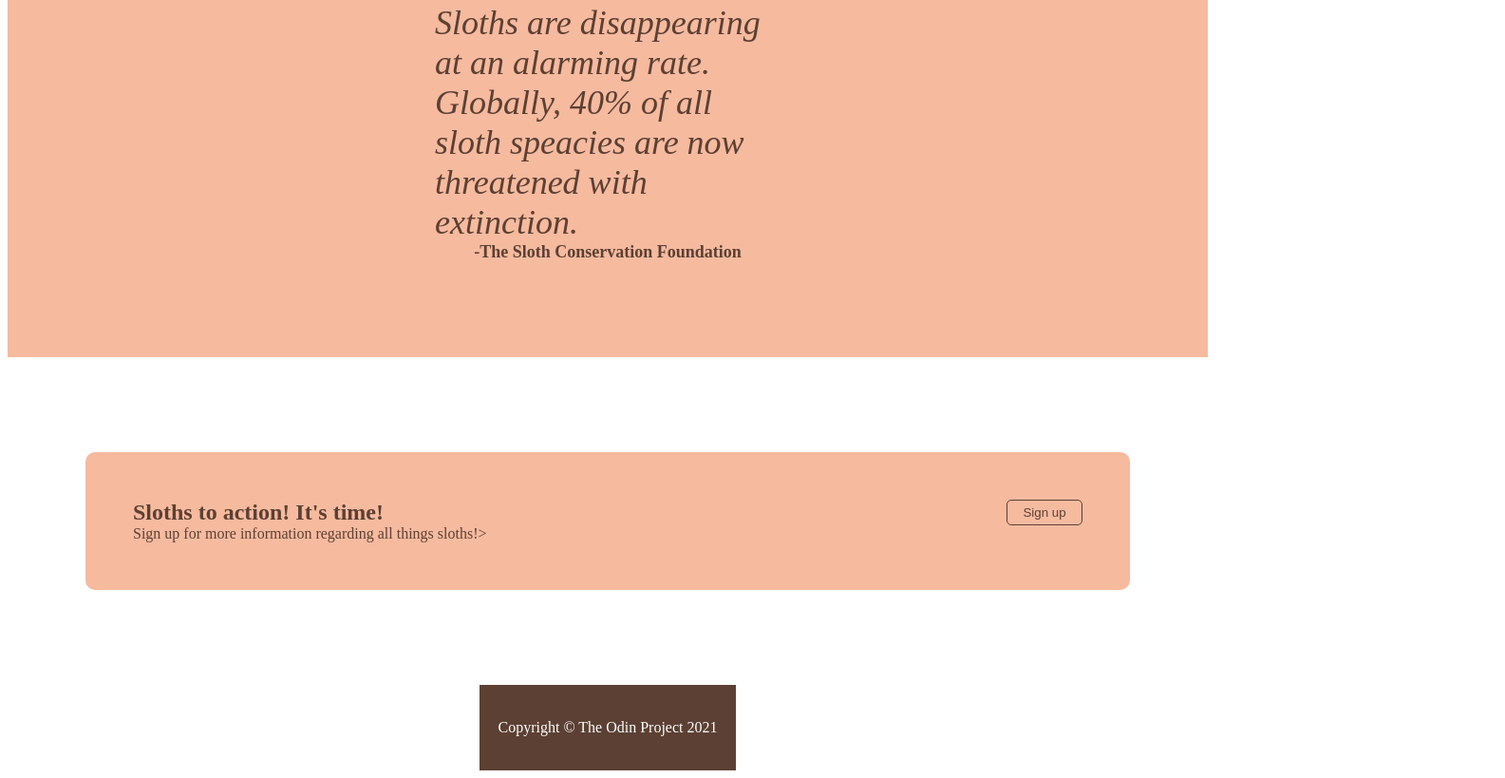
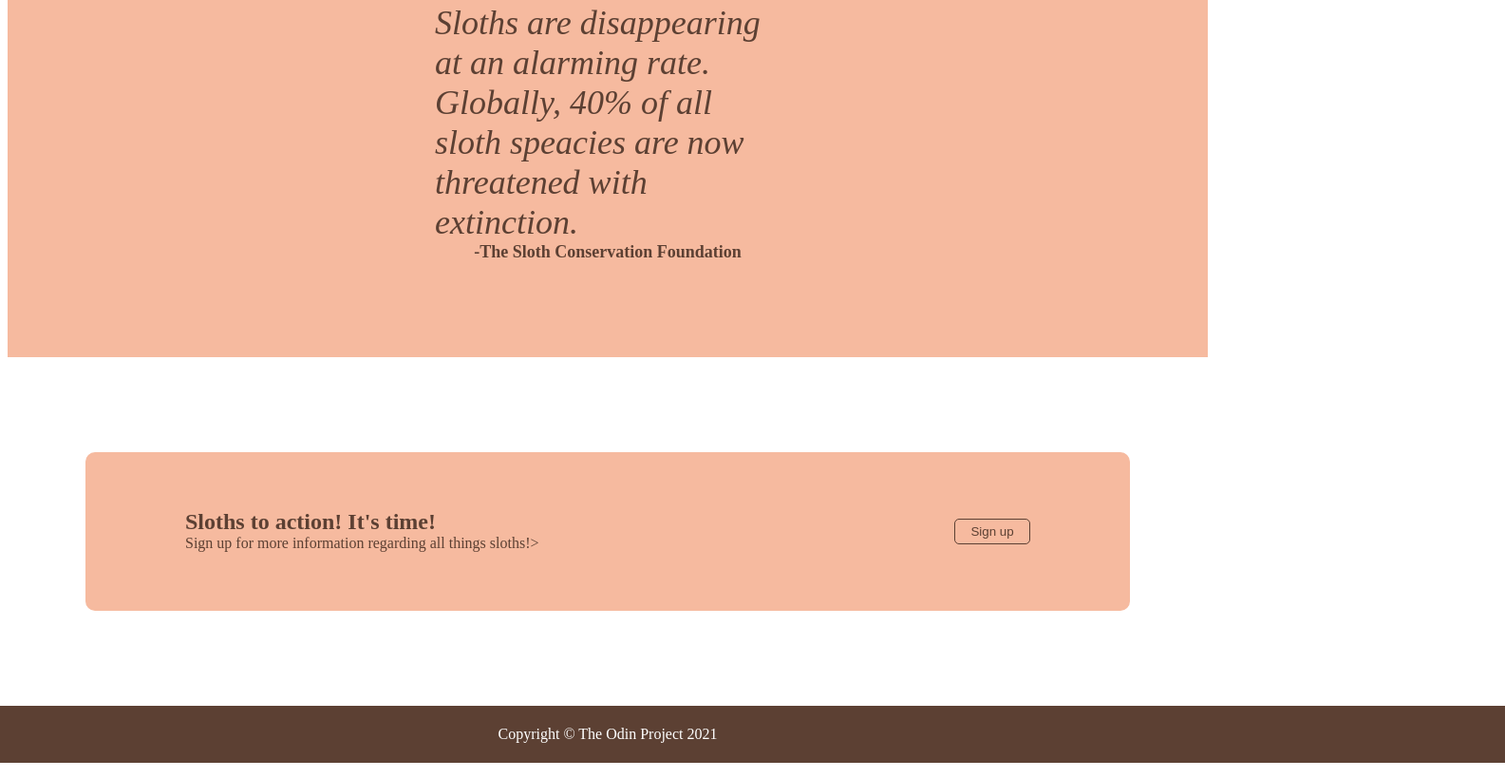
Before and after one commit to estrobabe/odin-landing-page, a plain HTML site: page index.html in a window 1280 px wide. Shown: the part 900-1719 px from the top of the page at 95% size, 1585 px wide, since content can reach past the window. Drawn offline with Linux system fonts and the light colour scheme.

Commit message:
Add styling for call to action and footer sections

```diff
--- a/styles.css
+++ b/styles.css
@@ -180,13 +180,16 @@ button {
     display: flex;
     flex-direction: row;
     justify-content: space-between;
-    margin: 100px 20px;
+    margin: 100px 0;
+
 
 
 }
 
 .call-to-action-left {
     color: #5c4033;
+    padding: 10px 5px;
+    margin-left: 50px;
 
 
 }
@@ -194,12 +197,27 @@ button {
 .call {
     font-size: 24px;
     font-weight: 900;
+
 }
 
+.p {
+    margin: 0;
+    padding: 0;
+
+}
+
+.call-to-action-right {
+    width: 80px;
+    padding: 20px 5px;
+    margin-right: 50px;
+
+}
 .footer {
     background-color: #5c4033;
     display: flex;
     justify-content: center;
-    padding: 20px;
+    padding: 5px;
     color: white;
+    width: 1880px;
+
 }
```
